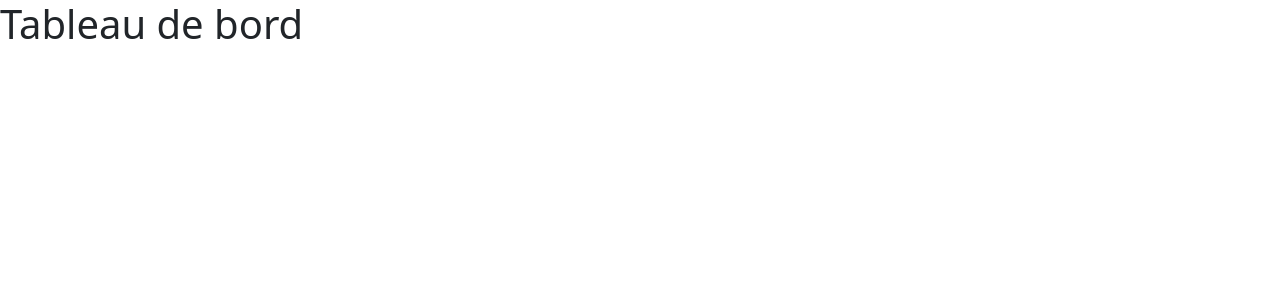
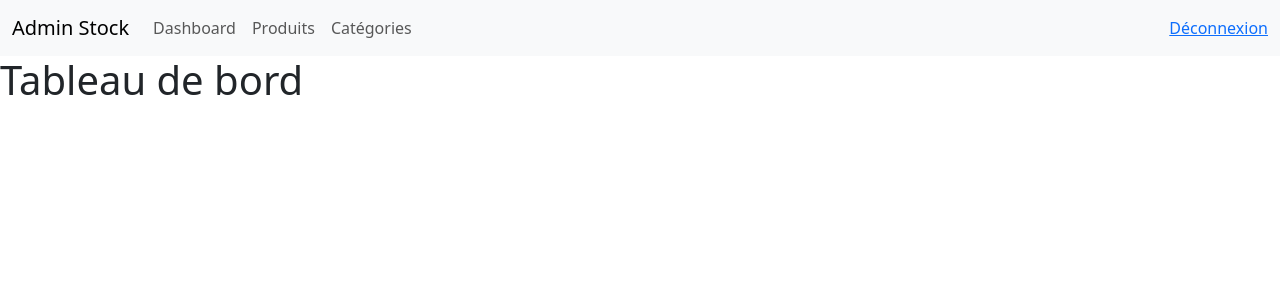
Before and after one commit to 9e-Docteur/webdev2-stock2027, a PHP site: page /admin/dashboard.php in a window 1280 px wide. Shown: the top 300 px of the page. Run offline with PHP 8.4, Linux system fonts and the light colour scheme; the visitor is signed in with stand-in values (Sample User, id 1).

Commit message:
admin nav

```diff
--- a/admin/dashboard.php
+++ b/admin/dashboard.php
@@ -11,6 +11,7 @@
 <html lang="fr">
 <?php include("partials/head.php"); ?>
 <body>
+    <?php include("partials/nav.php"); ?>
     <h1>Tableau de bord</h1>
 </body>
 </html>
--- a/admin/partials/nav.php
+++ b/admin/partials/nav.php
@@ -16,8 +16,10 @@
           <a class="nav-link" href="categories.php">Catégories</a>
         </li>
       </ul>
-      <ul class="navbar-nav ml-auto">
-         <a href="nav-link" href="#">Déconnexion</a>
+      <ul class="navbar-nav ms-auto">
+        <li class="nav-item">
+            <a href="nav-link" href="#">Déconnexion</a>
+        </li>
       </ul>
     </div>
   </div>
```
